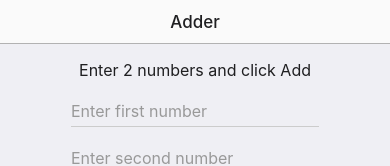
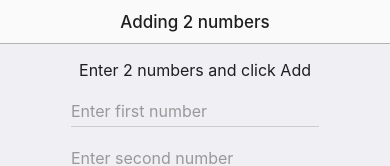
Before and after one commit to paulchin2019/udemy-2-adder, a plain HTML site: page www/index.html in a window 390 px wide. Shown: the top 166 px of the page. Drawn offline with Linux system fonts and the light colour scheme; files whose address does not match are found by name.

Commit message:
first commit

```diff
--- a/www/index.html
+++ b/www/index.html
@@ -13,7 +13,7 @@
   <body>
     <ons-page>
       <ons-toolbar>
-        <div class="center" style="text-align: center">Adder</div>
+        <div class="center">Adding 2 numbers</div>
       </ons-toolbar>
       <div style="text-align: center">
         <p>Enter 2 numbers and click Add</p>
```
